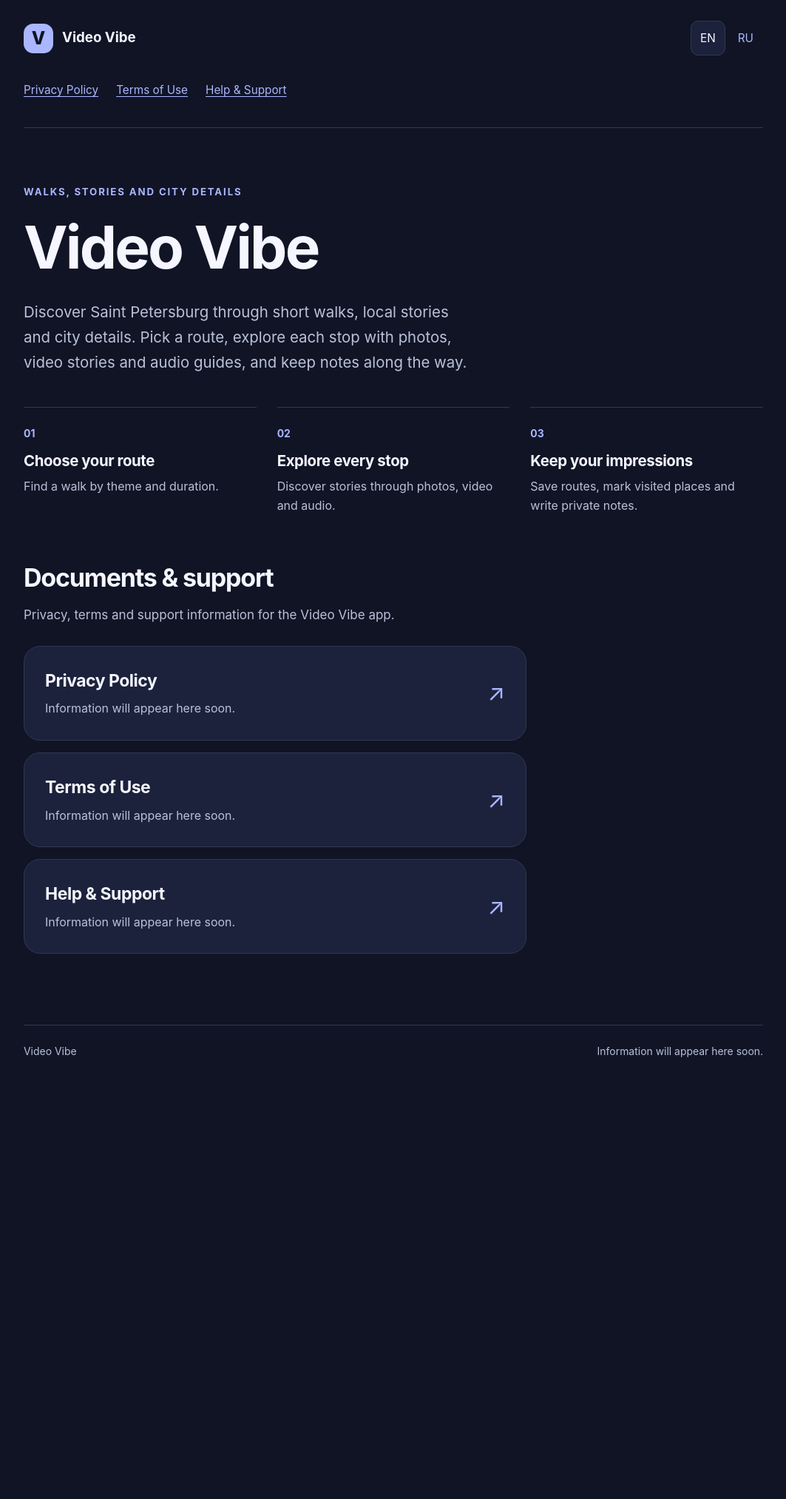
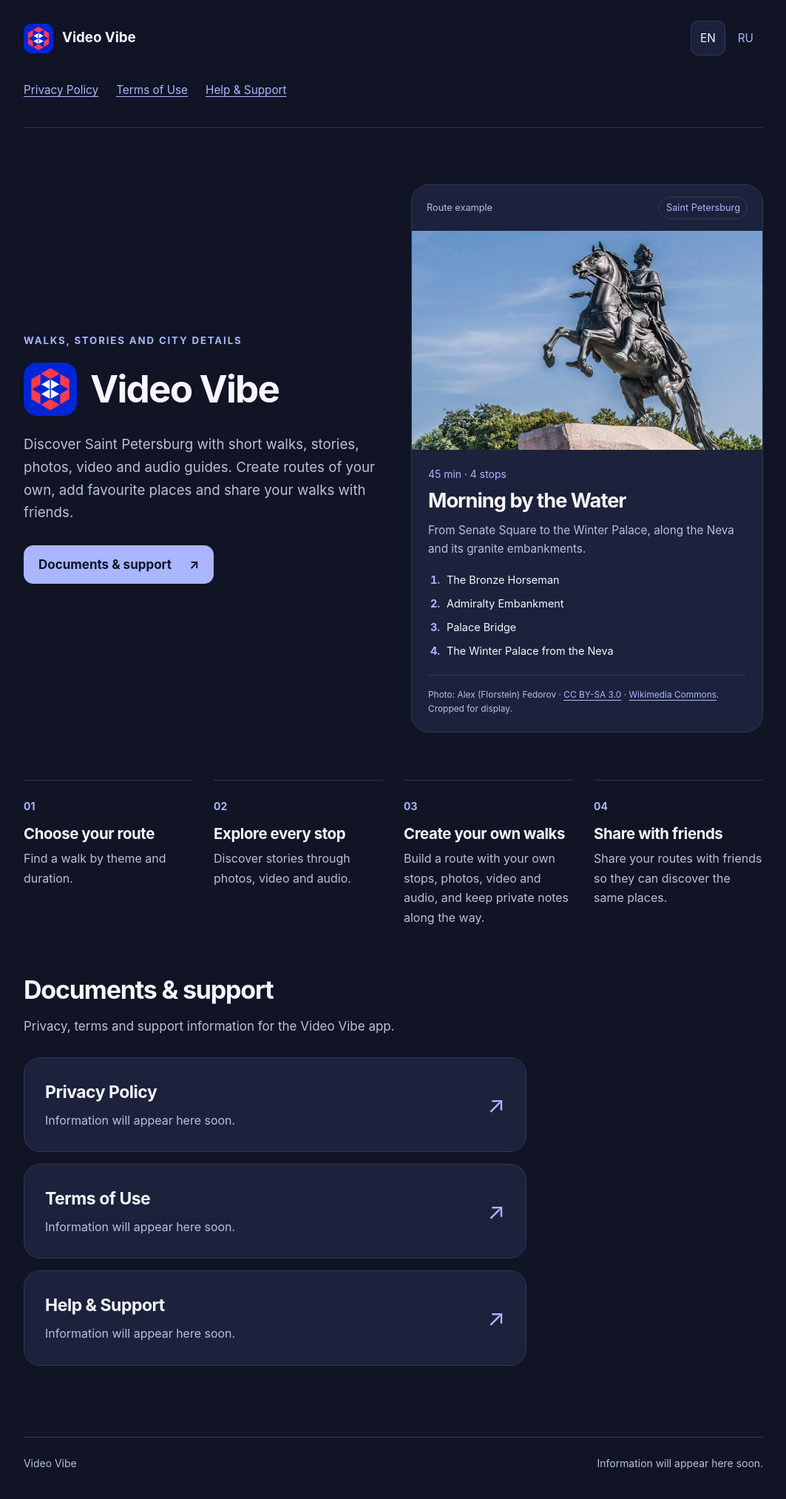
Before and after one commit to jelliedfish-oss/video-vibe-legal, a Jekyll site: the page built from index.md, in a window 1280 px wide. Shown: the whole page at 74% size, without its empty margins (108-1171 px from the left). Built offline with Jekyll 4.4.1, drawn with Linux system fonts in a browser that asks for light colours; before the commit the page ends 1469 px from its top, so only the background shows below that.

Commit message:
Add app icon, route preview and route sharing overview

```diff
--- a/_data/translations.yml
+++ b/_data/translations.yml
@@ -1,14 +1,32 @@
 en:
   app_information: App information
   app_tagline: Walks, stories and city details
-  app_description: Discover Saint Petersburg through short walks, local stories and city details. Pick a route, explore each stop with photos, video stories and audio guides, and keep notes along the way.
+  app_description: Discover Saint Petersburg with short walks, stories, photos, video and audio guides. Create routes of your own, add favourite places and share your walks with friends.
   features:
     - title: Choose your route
       description: Find a walk by theme and duration.
     - title: Explore every stop
       description: Discover stories through photos, video and audio.
-    - title: Keep your impressions
-      description: Save routes, mark visited places and write private notes.
+    - title: Create your own walks
+      description: Build a route with your own stops, photos, video and audio, and keep private notes along the way.
+    - title: Share with friends
+      description: Share your routes with friends so they can discover the same places.
+  route_example:
+    label: Route example
+    city: Saint Petersburg
+    title: Morning by the Water
+    metadata: 45 min · 4 stops
+    description: From Senate Square to the Winter Palace, along the Neva and its granite embankments.
+    image_alt: The Bronze Horseman monument against a blue sky beside the Neva.
+    stops_label: Stops on this route
+    stops:
+      - The Bronze Horseman
+      - Admiralty Embankment
+      - Palace Bridge
+      - The Winter Palace from the Neva
+    photo_credit: "Photo: Alex (Florstein) Fedorov"
+    photo_source: Wikimedia Commons
+    photo_changes: Cropped for display.
   documents: Documents & support
   intro: Privacy, terms and support information for the Video Vibe app.
   skip: Skip to content
@@ -28,14 +46,32 @@ en:
 ru:
   app_information: Информация о приложении
   app_tagline: Прогулки, истории и детали города
-  app_description: Открывайте Санкт-Петербург через короткие прогулки, истории и детали города. Выбирайте маршрут, знакомьтесь с остановками по фотографиям, видеоисториям и аудиогидам и сохраняйте заметки по пути.
+  app_description: Открывайте Санкт-Петербург через короткие прогулки, истории, фото, видео и аудиогиды. Создавайте собственные маршруты, добавляйте любимые места и делитесь прогулками с друзьями.
   features:
     - title: Выберите прогулку
       description: Подбирайте маршрут по теме и времени.
     - title: Узнавайте город
       description: Истории мест — в фотографиях, видео и аудиогидах.
-    - title: Сохраняйте впечатления
-      description: Добавляйте маршруты в избранное, отмечайте посещённые места и ведите личные заметки.
+    - title: Создавайте свои прогулки
+      description: Собирайте маршрут из своих остановок, фото, видео и аудио и сохраняйте личные заметки по пути.
+    - title: Делитесь с друзьями
+      description: Делитесь своими маршрутами с друзьями, чтобы они тоже могли открыть эти места.
+  route_example:
+    label: Пример маршрута
+    city: Санкт-Петербург
+    title: Утро у воды
+    metadata: 45 мин · 4 остановки
+    description: От Сенатской площади к Зимнему дворцу, вдоль Невы и гранитных набережных.
+    image_alt: Памятник «Медный всадник» на фоне голубого неба у Невы.
+    stops_label: Остановки на маршруте
+    stops:
+      - Медный всадник
+      - Адмиралтейская набережная
+      - Дворцовый мост
+      - Зимний дворец со стороны Невы
+    photo_credit: "Фото: Alex (Florstein) Fedorov"
+    photo_source: Wikimedia Commons
+    photo_changes: Кадрирование при отображении.
   documents: Документы и поддержка
   intro: Конфиденциальность, условия использования и помощь для приложения Video Vibe.
   skip: Перейти к содержимому
--- a/_includes/home.html
+++ b/_includes/home.html
@@ -1,8 +1,34 @@
 {% assign language = page.lang | default: 'en' %}
 {% assign t = site.data.translations[language] %}
-<p class="eyebrow">{{ t.app_tagline }}</p>
-<h1>Video Vibe</h1>
-<p class="intro">{{ t.app_description }}</p>
+<section class="product-hero" aria-labelledby="app-title">
+  <div class="hero-copy">
+    <p class="eyebrow">{{ t.app_tagline }}</p>
+    <div class="app-title">
+      <img class="hero-app-icon" src="{{ '/assets/app-icon.png' | relative_url }}" width="72" height="72" alt="">
+      <h1 id="app-title">Video Vibe</h1>
+    </div>
+    <p class="intro">{{ t.app_description }}</p>
+    <a class="hero-action" href="#documents">{{ t.documents }} <span aria-hidden="true">↗</span></a>
+  </div>
+  <figure class="route-preview" aria-labelledby="route-preview-title">
+    <div class="preview-heading">
+      <span>{{ t.route_example.label }}</span>
+      <span class="city-badge">{{ t.route_example.city }}</span>
+    </div>
+    <img class="route-cover" src="{{ '/assets/morning-by-the-water.jpg' | relative_url }}" width="1280" height="853" alt="{{ t.route_example.image_alt }}" fetchpriority="high">
+    <figcaption class="preview-content">
+      <p class="route-metadata">{{ t.route_example.metadata }}</p>
+      <h2 id="route-preview-title">{{ t.route_example.title }}</h2>
+      <p class="route-summary">{{ t.route_example.description }}</p>
+      <ol class="route-stops" aria-label="{{ t.route_example.stops_label }}">
+        {% for stop in t.route_example.stops %}
+        <li>{{ stop }}</li>
+        {% endfor %}
+      </ol>
+      <p class="photo-credit">{{ t.route_example.photo_credit }} · <a href="https://creativecommons.org/licenses/by-sa/3.0/">CC BY-SA 3.0</a> · <a href="https://commons.wikimedia.org/wiki/File:Bronze_Horseman_02.jpg">{{ t.route_example.photo_source }}</a>. {{ t.route_example.photo_changes }}</p>
+    </figcaption>
+  </figure>
+</section>
 <ol class="app-features" aria-label="{{ t.app_information }}">
   {% for feature in t.features %}
   <li class="app-feature">
@@ -12,7 +38,7 @@
   </li>
   {% endfor %}
 </ol>
-<section aria-labelledby="documents-title">
+<section id="documents" aria-labelledby="documents-title">
 <h2 id="documents-title" class="section-title">{{ t.documents }}</h2>
 <p class="section-intro">{{ t.intro }}</p>
 <div class="policy-list">
--- a/_layouts/default.html
+++ b/_layouts/default.html
@@ -19,14 +19,15 @@
       {% endif %}
     <link rel="alternate" hreflang="{{ code }}" href="{{ alternate_path | absolute_url }}">
     {% endfor %}
-    <link rel="icon" type="image/svg+xml" href="{{ '/assets/favicon.svg' | relative_url }}">
+    <link rel="icon" type="image/png" href="{{ '/assets/app-icon.png' | relative_url }}">
+    <link rel="apple-touch-icon" href="{{ '/assets/app-icon.png' | relative_url }}">
     <link rel="stylesheet" href="{{ '/assets/styles.css' | relative_url }}?v={{ site.time | date: '%s' }}">
   </head>
   <body>
     <a class="skip-link" href="#content">{{ t.skip }}</a>
     <header class="site-header wrap">
       <a class="brand" href="{{ home_path | relative_url }}" aria-label="{{ t.home_label }}">
-        <span class="brand-icon" aria-hidden="true">V</span>
+        <img class="brand-icon" src="{{ '/assets/app-icon.png' | relative_url }}" width="40" height="40" alt="">
         <span>Video Vibe</span>
       </a>
       <nav class="language-switch" aria-label="{{ t.language }}">
--- a/assets/styles.css
+++ b/assets/styles.css
@@ -18,14 +18,33 @@ a:focus-visible { outline: 3px solid var(--accent); outline-offset: 5px; border-
 .wrap { width: min(100% - 48px, 1000px); margin-inline: auto; }
 .site-header { display: grid; grid-template-columns: 1fr auto; align-items: center; gap: 24px; padding-block: 28px; border-bottom: 1px solid var(--line); }
 .brand { display: inline-flex; align-items: center; gap: 12px; color: var(--text); font-size: 1.1rem; font-weight: 700; text-decoration: none; white-space: nowrap; }
-.brand-icon { display: grid; place-items: center; width: 40px; height: 40px; border-radius: 13px; background: var(--accent); color: #101425; font-size: 24px; font-weight: 800; }
+.brand-icon { display: block; width: 40px; height: 40px; border-radius: 10px; }
 nav a { font-size: .9rem; display: inline-block; padding-block: 10px; }
 .site-main { flex: 1; padding-block: 76px 96px; }
 .eyebrow { margin: 0 0 18px; font-size: .78rem; font-weight: 700; letter-spacing: .14em; text-transform: uppercase; color: var(--accent); }
 h1, h2, h3 { line-height: 1.15; letter-spacing: -.035em; overflow-wrap: anywhere; }
 h1 { margin: 0 0 24px; font-size: clamp(2.5rem, 7vw, 4.7rem); font-weight: 750; }
 .intro { max-width: 610px; margin: 0 0 44px; color: var(--muted); font-size: 1.2rem; }
-.app-features { display: grid; grid-template-columns: repeat(3, minmax(0, 1fr)); gap: 28px; margin: 0 0 64px; padding: 0; list-style: none; }
+.product-hero { display: grid; grid-template-columns: minmax(0, 1fr) minmax(0, 1fr); align-items: center; gap: 48px; margin-bottom: 64px; }
+.app-title { display: flex; align-items: center; gap: 18px; margin-bottom: 24px; }
+.app-title h1 { margin: 0; font-size: clamp(2.3rem, 4vw, 3.6rem); }
+.hero-app-icon { display: block; width: 72px; height: 72px; border-radius: 18px; flex-shrink: 0; }
+.hero-copy .intro { margin-bottom: 28px; font-size: 1.1rem; }
+.hero-action { display: inline-flex; align-items: center; gap: 24px; min-height: 48px; padding: 12px 20px; border-radius: 13px; background: var(--accent); color: var(--background); font-weight: 700; text-decoration: none; }
+.hero-action:hover { background: var(--text); }
+.route-preview { min-width: 0; margin: 0; overflow: hidden; border: 1px solid var(--line); border-radius: 24px; background: var(--surface); }
+.preview-heading { display: flex; align-items: center; justify-content: space-between; flex-wrap: wrap; gap: 8px; padding: 16px 20px; color: var(--muted); font-size: .75rem; }
+.city-badge { padding: 3px 9px; border: 1px solid var(--line); border-radius: 20px; color: var(--accent); }
+.route-cover { display: block; width: 100%; height: auto; aspect-ratio: 16 / 10; object-fit: cover; object-position: center 35%; }
+.preview-content { padding: 22px; }
+.route-metadata { margin: 0 0 8px; color: var(--accent); font-size: .82rem; }
+.preview-content h2 { margin: 0 0 12px; font-size: 1.6rem; }
+.route-summary { margin: 0 0 18px; color: var(--muted); font-size: .9rem; }
+.route-stops { display: grid; gap: 8px; margin: 0 0 20px; padding-left: 20px; font-size: .85rem; }
+.route-stops li { padding-left: 5px; }
+.route-stops li::marker { color: var(--accent); font-weight: 700; }
+.photo-credit { margin: 0; padding-top: 16px; border-top: 1px solid var(--line); color: var(--muted); font-size: .7rem; line-height: 1.6; }
+.app-features { display: grid; grid-template-columns: repeat(4, minmax(0, 1fr)); gap: 28px; margin: 0 0 64px; padding: 0; list-style: none; }
 .app-feature { padding-top: 20px; border-top: 1px solid var(--line); }
 .feature-number { color: var(--accent); font-size: .82rem; font-weight: 700; }
 .app-feature h2 { margin: 12px 0 10px; font-size: 1.2rem; letter-spacing: -.02em; }
@@ -66,6 +85,12 @@ h1 { margin: 0 0 24px; font-size: clamp(2.5rem, 7vw, 4.7rem); font-weight: 750;
 .policy-list { display: grid; gap: 16px; }
 .back-link { display: inline-block; min-height: 44px; padding-block: 10px; }
 .site-footer { flex-wrap: wrap; }
+@media (max-width: 900px) {
+  .product-hero { grid-template-columns: 1fr; gap: 36px; }
+  .hero-copy { max-width: 650px; }
+  .route-preview { width: 100%; max-width: 600px; }
+  .app-features { grid-template-columns: repeat(2, minmax(0, 1fr)); }
+}
 @media (max-width: 680px) {
   .app-features { grid-template-columns: 1fr; gap: 24px; margin-bottom: 48px; }
 }
@@ -73,4 +98,8 @@ h1 { margin: 0 0 24px; font-size: clamp(2.5rem, 7vw, 4.7rem); font-weight: 750;
   .primary-nav { column-gap: 16px; }
   .language-switch a { padding-inline: 8px; }
   .card-title { font-size: 1.2rem; }
+  .app-title { gap: 12px; }
+  .hero-app-icon { width: 56px; height: 56px; border-radius: 14px; }
+  .preview-heading { padding-inline: 16px; }
+  .preview-content { padding: 20px 16px; }
 }
```
Also changed, not shown: assets/app-icon.png (added), assets/morning-by-the-water.jpg (added).
